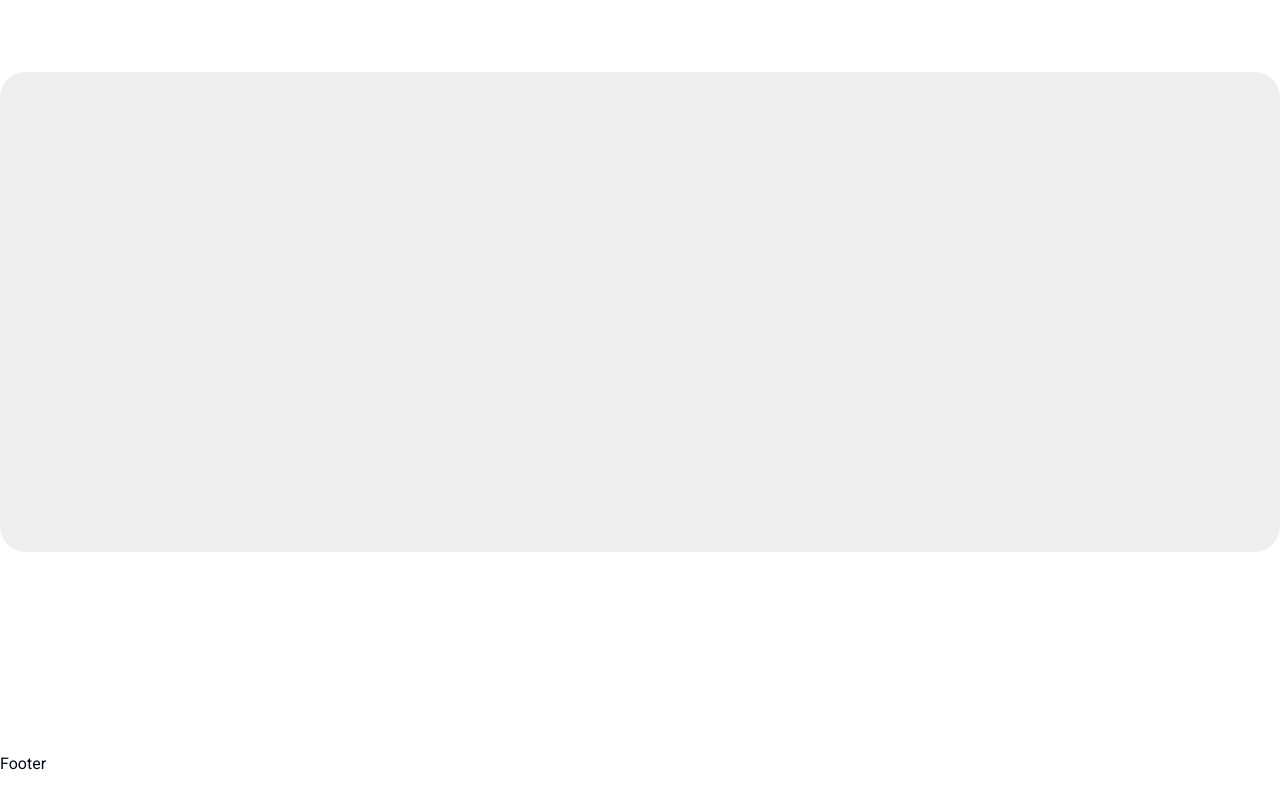
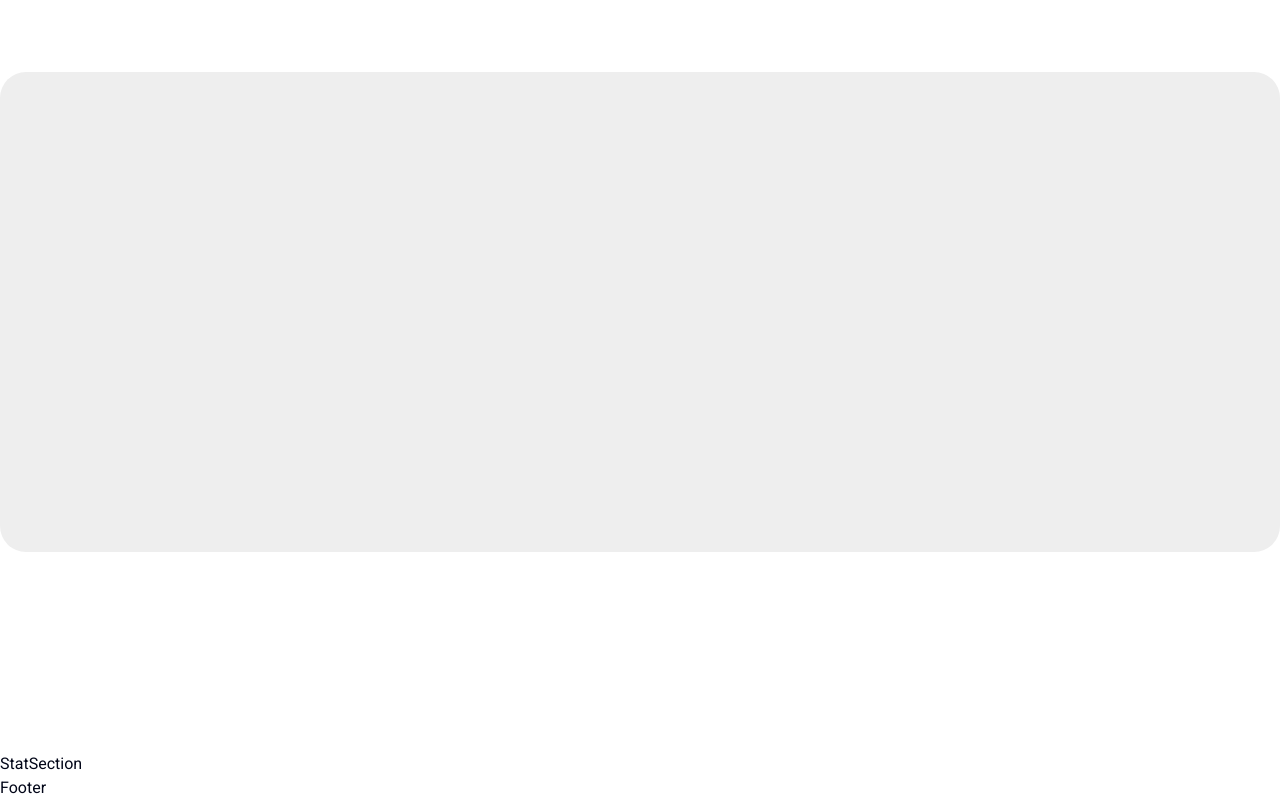
Before and after one commit to PrithiviPM2580/study-snap, a React (Vite) app in the folder client/: page / in a window 1280 px wide. Shown: the part 724-1524 px from the top of the page. Before the commit the page ends 1500 px from the top, so only its background shows below. Built offline with nearby package versions, Linux system fonts and the light colour scheme.

Commit message:
feat: add StatSection component and integrate it into HomePage

```diff
--- /dev/null
+++ b/client/src/components/StatSection.tsx
@@ -0,0 +1,5 @@
+const StatSection = () => {
+  return <div>StatSection</div>;
+};
+
+export default StatSection;
--- a/client/src/pages/HomePage.tsx
+++ b/client/src/pages/HomePage.tsx
@@ -1,9 +1,11 @@
 import Home from "@/components/Home";
+import StatSection from "@/components/StatSection";
 
 const HomePage = () => {
   return (
     <>
       <Home />
+      <StatSection />
     </>
   );
 };
```
